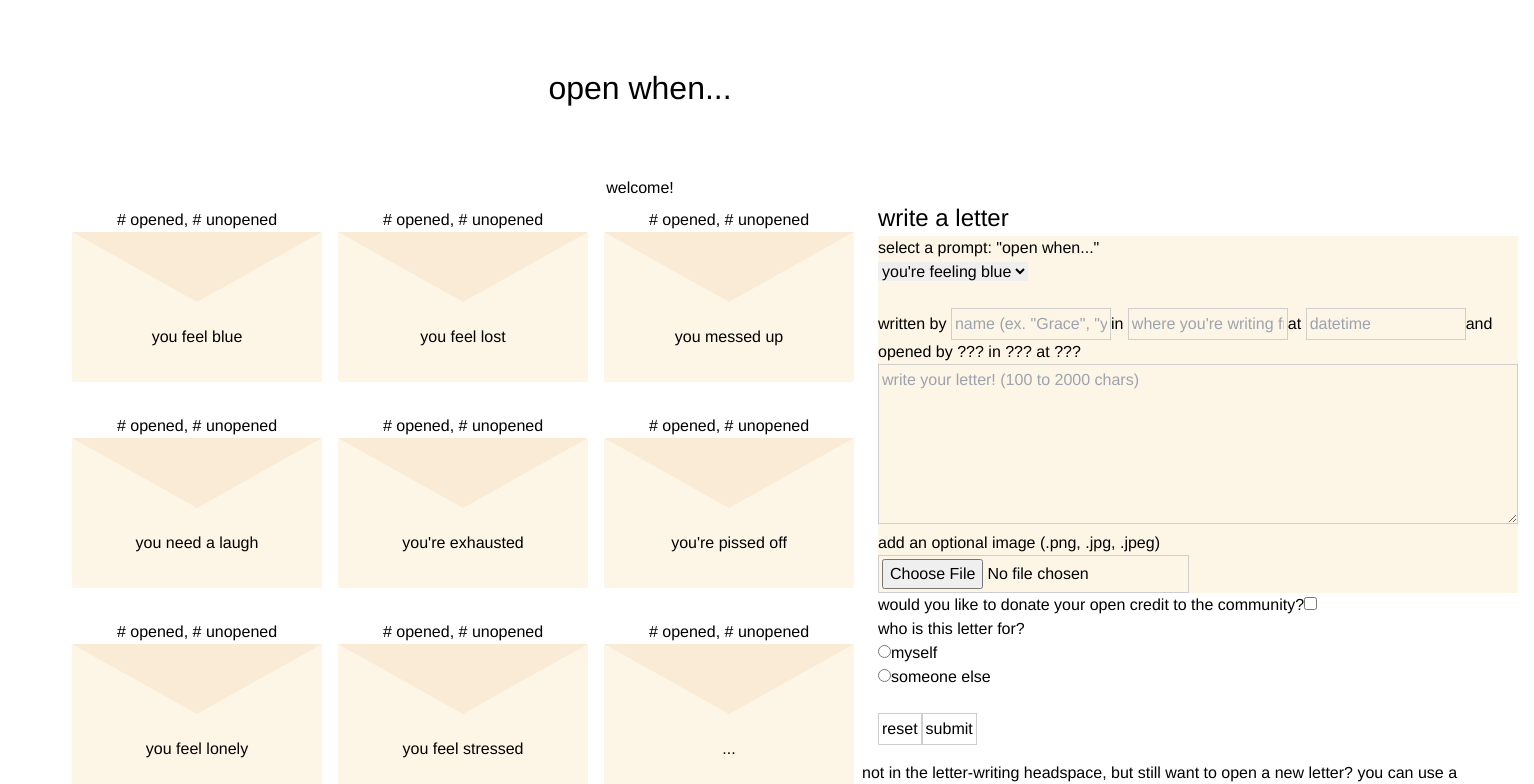
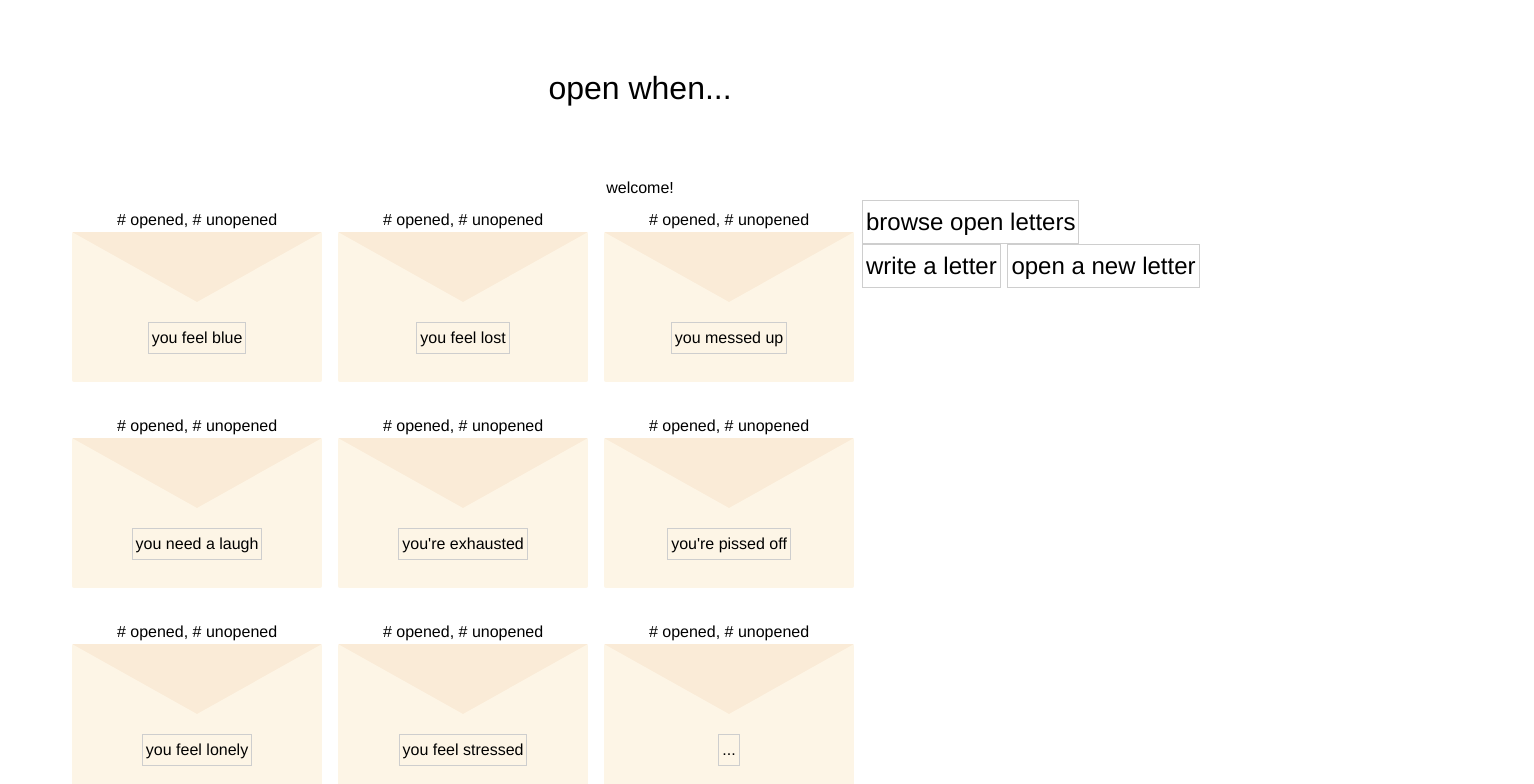
Before and after one commit to grkw/open-when, a Next.js app: page / in a window 1280 px wide. Shown: the top 784 px of the page, 1534 px wide, since content can reach past the window. Built offline with nearby package versions, Linux system fonts and the light colour scheme.

Commit message:
Attempt at resizing divs for centering

```diff
--- a/src/components/card.module.css
+++ b/src/components/card.module.css
@@ -1,8 +1,9 @@
 .card {
+  /* display: flex; */
   color:black;
   text-align: center;
-  align-items: center;
-  justify-content: flex-start;
+  /* align-items: center; */
+  /* justify-content: center; */
   width: 250px;
   height: 150px;
   padding-top: 0em;
@@ -12,9 +13,9 @@
   /* box-shadow: 0 4px 8px rgba(0, 0, 0, 0.1); */
 }
 
-.card button {
+/* .card button {
   border: none;
-}
+} */
 
 .triangleDown {
   width: 0;
@@ -23,5 +24,5 @@
   border-right: 125px solid transparent;
   border-top: 70px solid antiquewhite;
   outline: black;
-  margin: 0px auto;
+  /* margin: 0px auto; */
 }
--- a/src/components/letter_editor.module.css
+++ b/src/components/letter_editor.module.css
@@ -6,4 +6,5 @@
 
 .letterBodyEditor {
     background-color: oldlace;
+    text-align: center;
 }
--- a/src/pages/index.tsx
+++ b/src/pages/index.tsx
@@ -22,10 +22,15 @@ export default function Home() {
       <h1>open when...</h1>
       <p>welcome!</p>
       <div style={{ display: 'flex', justifyContent: 'space-between', width: '90%' }}>
-      <Board />
-      <LetterEditor />
+        <div style={{ flex: '1 1 50%' }}>
+          <Board />
+        </div>
+        <div style={{ flex: '1 1 50%' }}>
+          <h2> <button>browse open letters</button> <button>write a letter</button> <button>open a new letter</button></h2>
+        </div>
       </div>
       <LetterViewer is_browser={true} prompt="you're feeling sad" author_name="grace" author_location="here" created_date="now" opener_name="joy" opener_location="there" opened_date="tomorrow" letter_body="sorry to hear that"></LetterViewer>
+      <LetterEditor />
       <LetterViewer is_browser={false} prompt="you're feeling sad" author_name="grace" author_location="here" created_date="now" opener_name="joy" opener_location="there" opened_date="tomorrow" letter_body="sorry to hear that"></LetterViewer>
     </div>
   ); // TODO: once user hits "submit", the LetterEditor is replaced by text that says "click one of the letters to open it" and the LetterViewer replaces the LetterEditor
```
